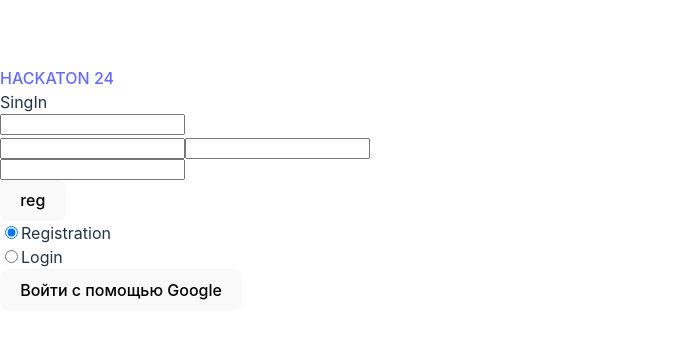
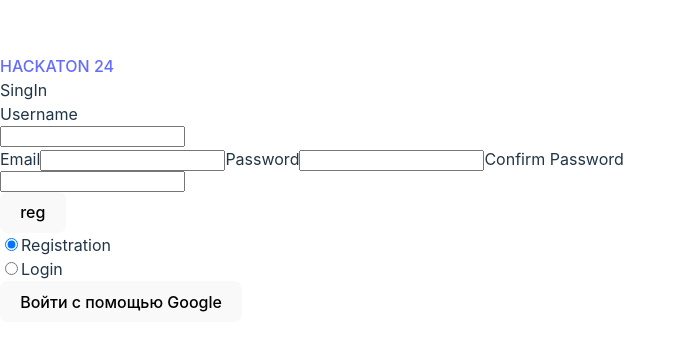
Before and after one commit to AndreyShyshkin/WorkflowWizard, a React (Vite) app: page /auth in a window 1280 px wide. Shown: the part 212-562 px from the top of the page, without its empty margins (0-686 px from the left). Built offline with nearby package versions, Linux system fonts and the light colour scheme; no server answers.

Commit message:
authUpdate

```diff
--- a/src/pages/auth/Auth.jsx
+++ b/src/pages/auth/Auth.jsx
@@ -57,13 +57,17 @@ function Auth() {
     <div id="login">
       SingIn
       <div>
+        <span>Username</span>
         <input
           type="text"
           ref={usernameData}
           style={{ display: isRegistrationSelected ? "block" : "none" }}
         />
+        <span>Email</span>
         <input type="email" ref={loginData} />
+        <span>Password</span>
         <input type="password" ref={passwordData} />
+        <span>Confirm Password</span>
         <input
           type="password"
           ref={passwordCheck}
```
